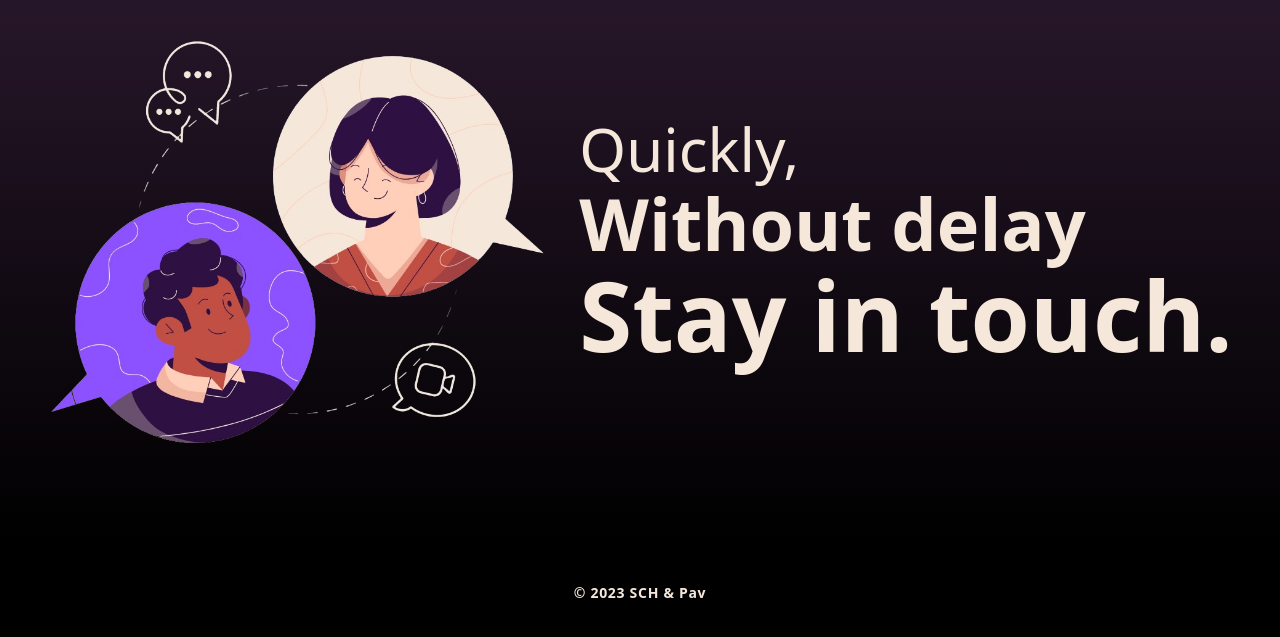
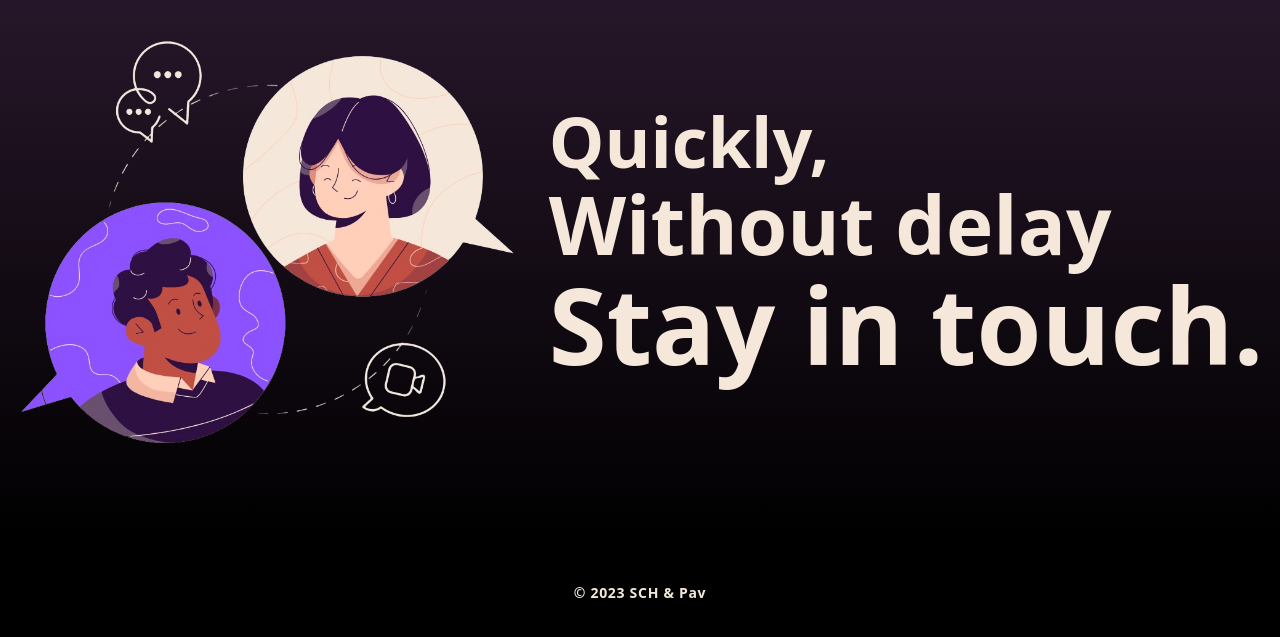
Before and after one commit to Charyyev17/gatnashaly-video-chat, a plain HTML site: page index.html in a window 1280 px wide. Shown: the part 155-792 px from the top of the page. Drawn offline with Linux system fonts and the light colour scheme.

Commit message:
some css updates

```diff
--- a/home.css
+++ b/home.css
@@ -78,8 +78,8 @@ body, p{
 .home-img {
     display: flex;
     align-items: center;
-    width: 500px;
-    height: 500px;
+    width: 250px;
+    height: 250px;
     margin-left: 16px;
 }
 
@@ -97,22 +97,22 @@ body, p{
 
 .first-slogan {
     color: #F5E8DA;
-    font-size: 24px;
+    font-size: 20px;
     line-height: 32px;
-    font-weight: 400;
+    font-weight: 600;
 }
 
 .second-slogan {
     color: #F5E8DA;
-    font-size: 24px;
+    font-size: 21px;
     line-height: 32px;
-    font-weight: 700;
+    font-weight: 800;
     margin: 8px 0 8px 0;
 }
 
 .third-slogan {
     color: #F5E8DA;
-    font-size: 36px;
+    font-size: 40px;
     line-height: 40px;
     font-weight: 800;
 }
@@ -137,17 +137,25 @@ body, p{
 @media screen and (min-width: 640px) {
 
     .first-slogan {
-        font-size: 60px;
+        font-size: 70px;
         line-height: 1;
     }
 
     .second-slogan {
-        font-size: 72px;
+        font-size: 80px;
         line-height: 1;
     }
 
     .third-slogan {
-        font-size: 96px;
+        font-size: 105px;
         line-height: 1;
     }
+
+    .home-img {
+        display: flex;
+        align-items: center;
+        width: 500px;
+        height: 500px;
+        margin-left: 16px;
+    }
 }
```
